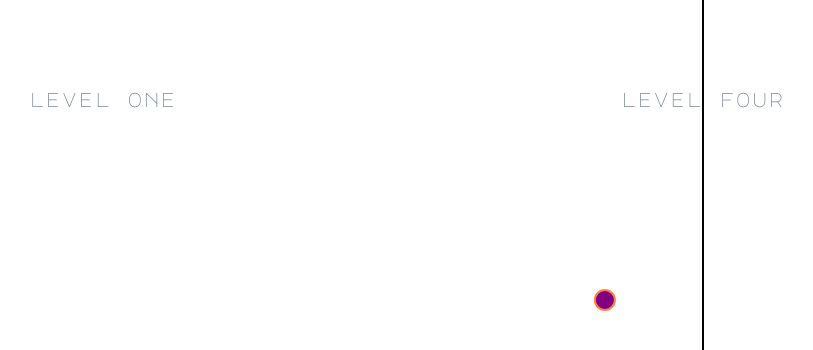
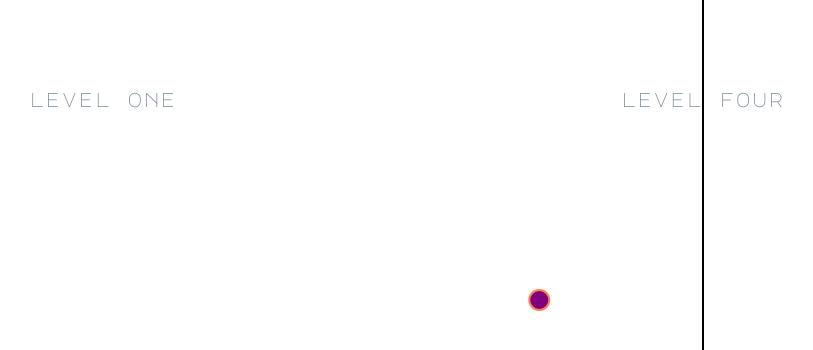
Before and after one commit to eadehemingway/levels, a Gatsby site: page /test in a window 1280 px wide. Shown: the top 350 px of the page, without its empty margins (97-910 px from the left). Built offline with nearby package versions, Linux system fonts and the light colour scheme; Gatsby itself is replaced by a stand-in of ours.

Commit message:
make test simple

```diff
--- a/src/pages/test.tsx
+++ b/src/pages/test.tsx
@@ -7,62 +7,44 @@
 
 const data = [
   {
-    name: "test",
-    code: "VNM",
+    name: "a",
+    code: "one",
     GDP: {
       "1990": 1452.87747911376,
-      "1991": 1507.19172776076,
-      "1992": 1603.9038221598,
-      "1993": 1699.22215313303,
-      "1994": 1815.27590521021,
-      "1995": 1954.77675441082,
-      "1996": 2104.50511173647,
-      "1997": 2244.3108444328,
-      "1998": 2343.44023905062,
-      "1999": 2426.28247873729,
-      "2000": 2562.10486507948,
-      "2001": 2692.12509731393,
-      "2002": 2833.77096342951,
-      "2003": 3000.31115552546,
-      "2004": 3196.29721493583,
-      "2005": 3405.67919485849,
-      "2006": 3609.68303701039,
-      "2007": 3831.24321744876,
-      "2008": 4009.95932073598,
-      "2009": 34185.01979241841,
       "2010": 34408.16861192198,
-      "2011": 34632.76596523658,
-      "2012": 34821.13723082384,
-      "2013": 35024.43890182073,
-      "2014": 35264.82809971072,
-      "2015": 35554.85805564661,
-      "2016": 35837.62870356959,
-      "2017": 36171.8841923362,
     },
   },
+  // {
+  //   name: "b",
+  //   code: "two",
+  //   GDP: {
+  //     "1990": 1452.87747911376,
+  //     "2010": 34408.16861192198,
+  //   },
+  // },
+  // {
+  //   name: "c",
+  //   code: "three",
+  //   GDP: {
+  //     "1990": 1452.87747911376,
+  //     "2010": 34408.16861192198,
+  //   },
+  // },
+  // {
+  //   name: "d",
+  //   code: "four",
+  //   GDP: {
+  //     "1990": 1452.87747911376,
+  //     "2010": 34408.16861192198,
+  //   },
+  // },
 ]
 const IndexPage = () => {
   const [year, setYear] = useState(1990)
+
   const radius = 10
 
-  useEffect(() => {
-    if (year >= 2010) return
-    let id = setTimeout(() => {
-      setYear(year + 20)
-    }, 1000)
-    return () => clearTimeout(id)
-  })
-
-  useEffect(() => {
-    drawLabels()
-    drawCircles()
-  }, [])
-
-  useEffect(() => {
-    createSimulation()
-  }, [year])
-
-  function createSimulation() {
+  function createSim() {
     const forceX = d3
       .forceX()
       .x(d => findCenterOfGravity(d).x)
@@ -73,19 +55,44 @@
       .y(d => findCenterOfGravity(d).y)
       .strength(1)
 
+    const collision = d3.forceCollide(radius * 2).strength(0.2)
+
     const simulation = d3
       .forceSimulation(data, d => d.code)
+      .force("collision", collision)
       .force("x", forceX)
       .force("y", forceY)
-      // .alpha(1)
-      .on("tick", () => {
+
+    simulation.on("tick", () => {
       d3.selectAll(`.circle`)
         .attr("cy", d => d.y)
         .attr("cx", d => {
           return d.x
         })
     })
+
+    simulation.alpha(1).restart()
   }
+  function setTimeoutYear() {
+    if (year >= 2010) return
+    let id = setTimeout(() => {
+      setYear(year + 20)
+    }, 1000)
+    return () => clearTimeout(id)
+  }
+
+  useEffect(() => {
+    drawLabels()
+    drawCircles()
+    createSim()
+    setTimeoutYear()
+  }, [])
+
+  useEffect(() => {
+    // console.log(simulation)
+    createSim()
+    // simulation.alpha(1).restart()
+  }, [year])
 
   function findCenterOfGravity(data) {
     const level = findLevel(data.GDP[year])
@@ -144,9 +151,10 @@
       .attr("stroke-width", 2)
       .attr("opacity", 1)
       .attr("fill", d => {
-        if (d.name === "test") {
+        if (d.name === "a") {
           return "purple"
         }
+        return "white"
       })
   }
 
```
Lines whose indentation alone changed are shown as unchanged.
